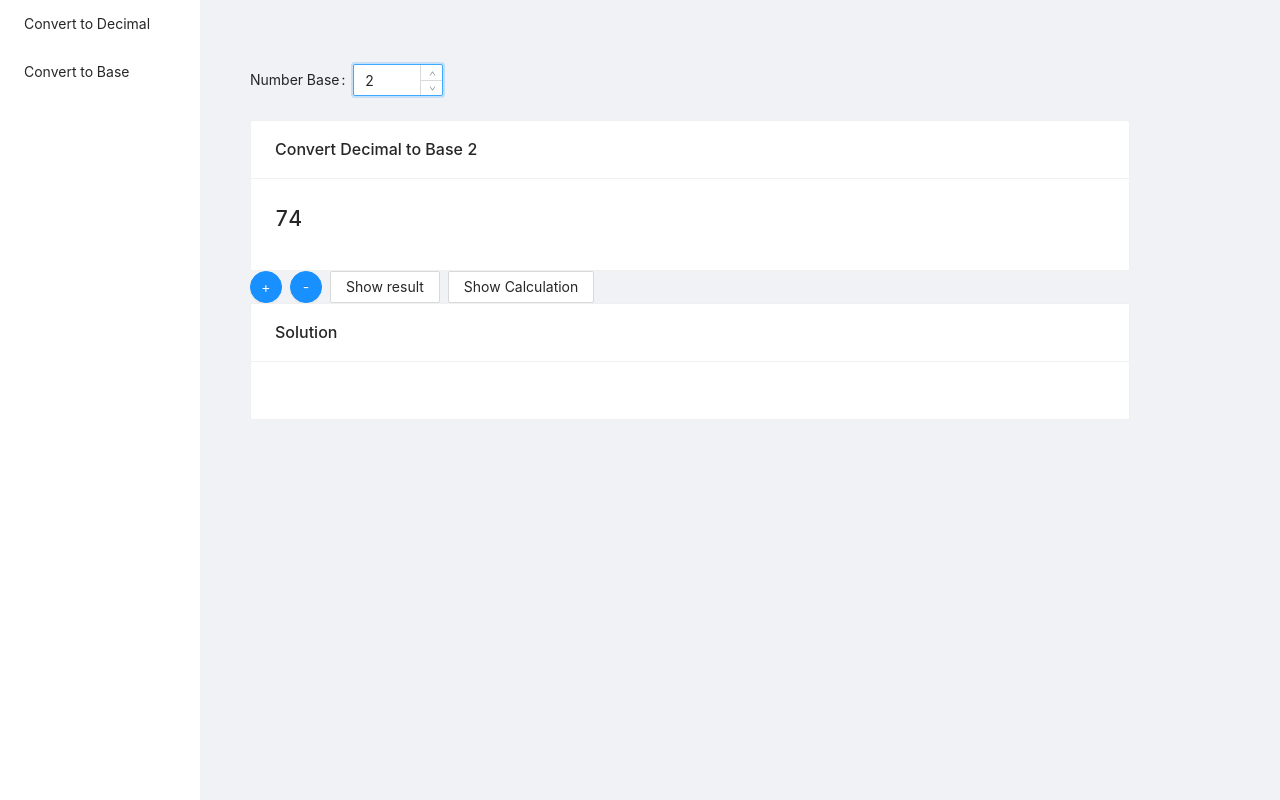
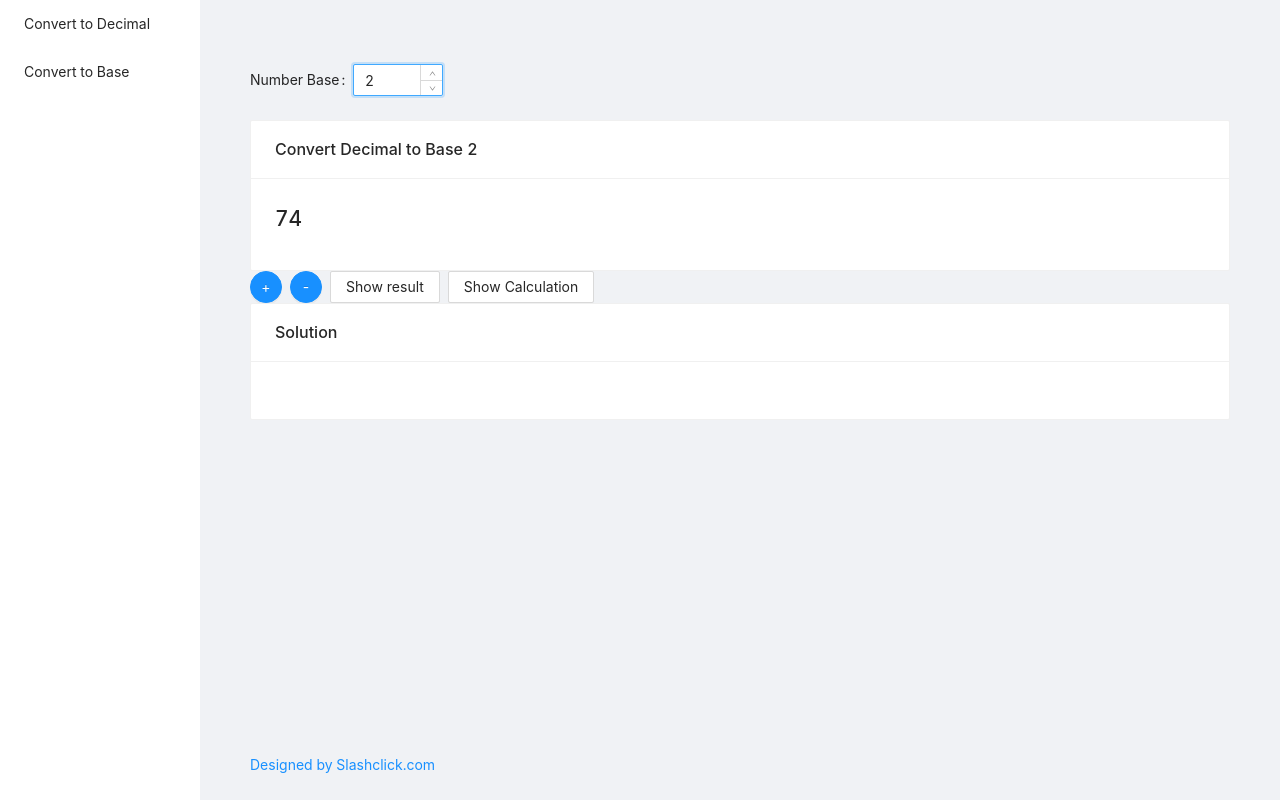
Before and after one commit to jarrodmedrano/binary-quiz, a React (Create React App) app: page /decimal-to-base in a window 1280 px wide. Built offline with nearby package versions, Linux system fonts and the light colour scheme.

Commit message:
adding a footer

```diff
--- a/src/App.tsx
+++ b/src/App.tsx
@@ -36,7 +36,6 @@ function App() {
             </Content>
           </Route>
         </Switch>
-        <Footer />
       </Layout>
     </BrowserRouter>
   );
--- a/src/components/DecimalToBase/DecimalToBase.css
+++ b/src/components/DecimalToBase/DecimalToBase.css
@@ -0,0 +1,12 @@
+
+.BinaryToDecimal {
+  display: flex;
+  flex-direction: column;
+  flex: 1;
+  height: 100vh;
+}
+
+.ant-layout-footer {
+  margin-top: auto;
+  padding-left: 0;
+}
--- a/src/components/DecimalToBase/DecimalToBase.tsx
+++ b/src/components/DecimalToBase/DecimalToBase.tsx
@@ -1,7 +1,7 @@
 import { Button, Card, Col, Form, InputNumber, Layout, Row, Space } from 'antd';
 import React, { ReactElement, useEffect, useState } from 'react';
 import './DecimalToBase.css';
-const { Header } = Layout;
+const { Header, Content, Footer, Sider } = Layout;
 
 interface IPlaceValue {
   placeValue: number;
@@ -119,6 +119,7 @@ function DecimalToBase() {
           </Card>
         </Col>
       </Row>
+      <Footer><a href="http://www.slashclick.com/" target="_blank">Designed by Slashclick.com</a></Footer>
     </div>
   );
 }
--- a/src/components/ToDecimal/ToDecimal.css
+++ b/src/components/ToDecimal/ToDecimal.css
@@ -23,3 +23,15 @@
 body {
   background: #f0f2f5;
 }
+
+.BinaryToDecimal {
+  display: flex;
+  flex-direction: column;
+  flex: 1;
+  height: 100vh;
+}
+
+.ant-layout-footer {
+  margin-top: auto;
+  padding-left: 0;
+}
--- a/src/components/ToDecimal/ToDecimal.tsx
+++ b/src/components/ToDecimal/ToDecimal.tsx
@@ -1,7 +1,7 @@
 import { Button, Card, Col, Form, InputNumber, Layout, Row, Space } from 'antd';
 import React, { ReactElement, useEffect, useState } from 'react';
 import './ToDecimal.css';
-const { Header } = Layout;
+const { Header, Content, Footer, Sider } = Layout;
 
 interface IPlaceValue {
   placeValue: number;
@@ -174,6 +174,7 @@ function ToDecimal() {
           </Card>
         </Col>
       </Row>
+      <Footer><a href="http://www.slashclick.com/" target="_blank">Designed by Slashclick.com</a></Footer>
     </div>
   );
 }
```
